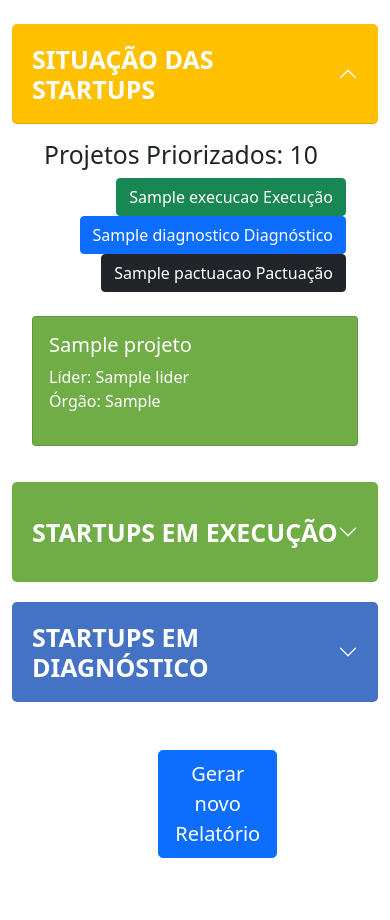
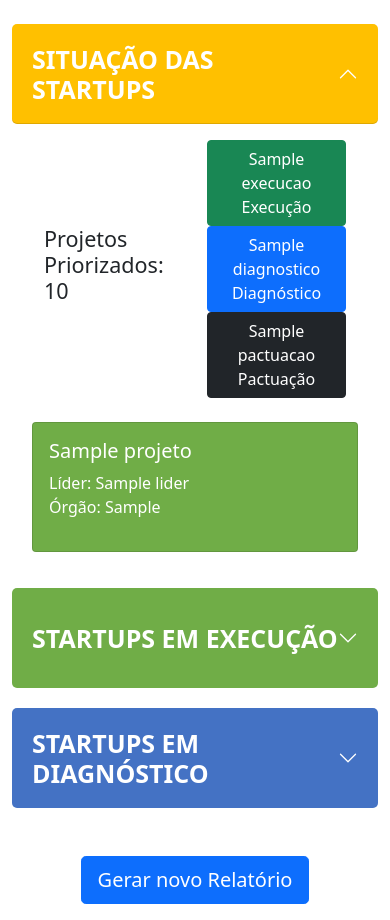
Before and after one commit to pcborges/me_sgd_status_projetos, a Flask app: template templates/dashboard.html in a window 390 px wide. Shown: the part 172-1092 px from the top of the page. Before the commit the page ends 1030 px from the top, so only its background shows below. Run offline with Flask 2, Linux system fonts and the light colour scheme; the template is opened without the code that fills it: most values are stand-ins (such as "Sample title", 1, 10 or a date in 2020).

Commit message:
responsividade

```diff
--- a/templates/dashboard.html
+++ b/templates/dashboard.html
@@ -42,12 +42,12 @@
           <div id="panelsStayOpen-collapseOne" class="accordion-collapse collapse show"
             aria-labelledby="panelsStayOpen-situacaoProjetos">
             <div class="accordion-body">
-              <div class="container mb-4">
+              <div class="container mb-4 d-sm-none d-md-block">
                 <div class="row align-items-center">
-                  <div class="col-md-4">
-                    <h2>Projetos Priorizados: {{totais.total}}</h2>
+                  <div class="col">
+                    <h4>Projetos Priorizados: {{totais.total}}</h4>
                   </div>
-                  <div class="col-md-4 offset-md-4 text-end">
+                  <div class="col text-end">
                     <button type="button" class="btn btn-success">{{totais.execucao}} Execução</button>
                     <button type="button" class="btn btn-primary">{{totais.diagnostico}} Diagnóstico</button>
                     <button type="button" class="btn btn-dark">{{totais.pactuacao}} Pactuação</button>
@@ -93,7 +93,7 @@
                 aria-labelledby="panelsStayOpen-emExecucao">
                 <div class="accordion-body">
                   <div class="container mb-4">
-                    <div class="row align-items-center">
+                    <div class="row align-items-center d-sm-none d-md-block">
                       <div class="col text-end">
                         <button type="button" class="btn btn-success">Na Meta</button>
                         <button type="button" class="btn btn-warning">Em Atenção</button>
@@ -102,9 +102,9 @@
                       </div>
                     </div>
                   </div>
-
-                  {{execucao|safe}}
-
+                  <div class="table-responsive-sm">
+                    {{execucao|safe}}
+                  </div>
                 </div>
               </div>
             </div>
@@ -125,7 +125,7 @@
 
                   <div class="accordion-body">
                     <div class="container mb-4">
-                      <div class="row align-items-center">
+                      <div class="row align-items-center d-sm-none d-md-block">
                         <div class="col text-end">
                           <button type="button" class="btn btn-success">No Cronograma</button>
                           <button type="button" class="btn btn-warning">Risco de Atraso</button>
@@ -134,8 +134,9 @@
                         </div>
                       </div>
                     </div>
-
-                    {{diagnostico|safe}}
+                    <div class="table-responsive-sm">
+                      {{diagnostico|safe}}
+                    </div>
                   </div>
                 </div>
               </div>
@@ -145,8 +146,8 @@
   </main>
   <footer>
     <div class="container mb-3">
-      <div class="row justify-content-center">
-        <div class="col-3">
+      <div class="row text-center">
+        <div class="col">
           <a href="/" class="btn btn-primary btn-lg" role="button">Gerar novo Relatório</a>
         </div>
       </div>
```
